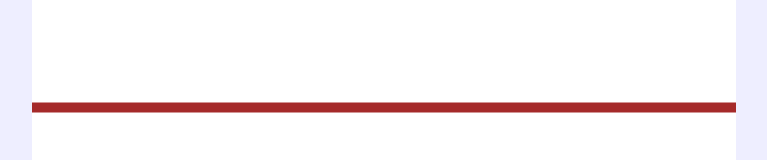
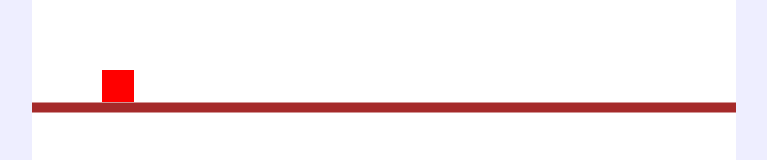
Before and after one commit to nsadisha/bounce-game, a plain HTML site: page index.html in a window 1280 px wide. Shown: the part 420-580 px from the top of the page, without its empty margins (256-1023 px from the left). Drawn offline with Linux system fonts and the light colour scheme.

Commit message:
css issue

```diff
--- a/css/styles.css
+++ b/css/styles.css
@@ -19,7 +19,7 @@ body{
 .ball{
     position: absolute;
     width: 2rem;
-    width: 2rem;
+    height: 2rem;
     background-color: red;
     /* clip-path: circle(); */
     top: calc(75% - 2rem);
```
